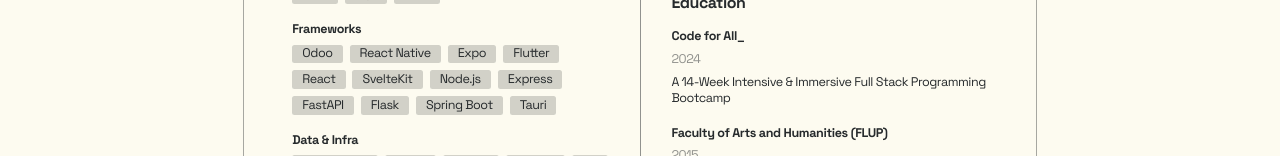
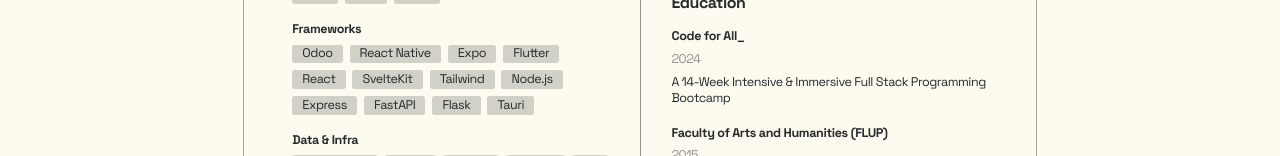
Before and after one commit to LemanuelPC/personal-website, a SvelteKit app: page /resume in a window 1280 px wide. Shown: the part 796-952 px from the top of the page. Built offline with nearby package versions, Linux system fonts and the light colour scheme.

Commit message:
docs: update the resume skill set

```diff
--- a/src/routes/resume/+page.svelte
+++ b/src/routes/resume/+page.svelte
@@ -12,11 +12,11 @@
 				'Flutter',
 				'React',
 				'SvelteKit',
+				'Tailwind',
 				'Node.js',
 				'Express',
 				'FastAPI',
 				'Flask',
-				'Spring Boot',
 				'Tauri'
 			]
 		},
```
Also changed, not shown: 1 other file (tests, documents, lock files or other folders).
